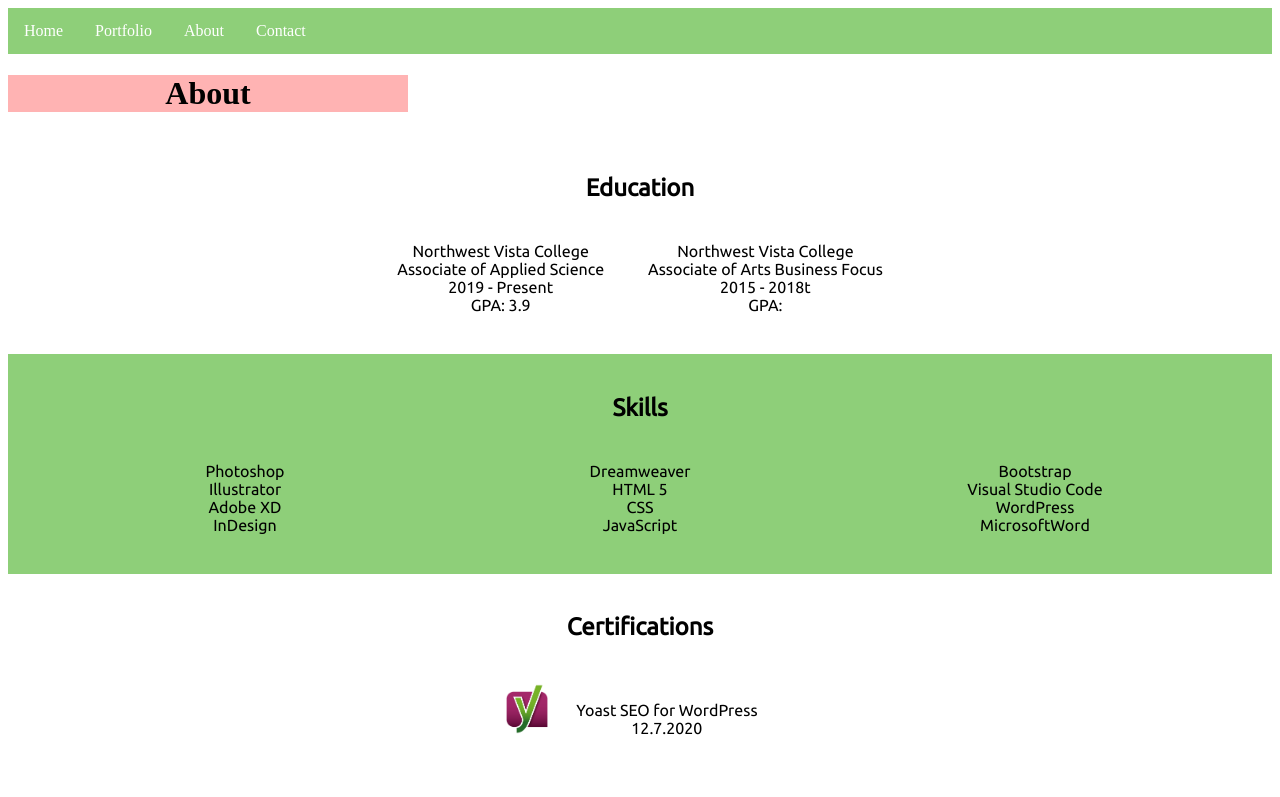
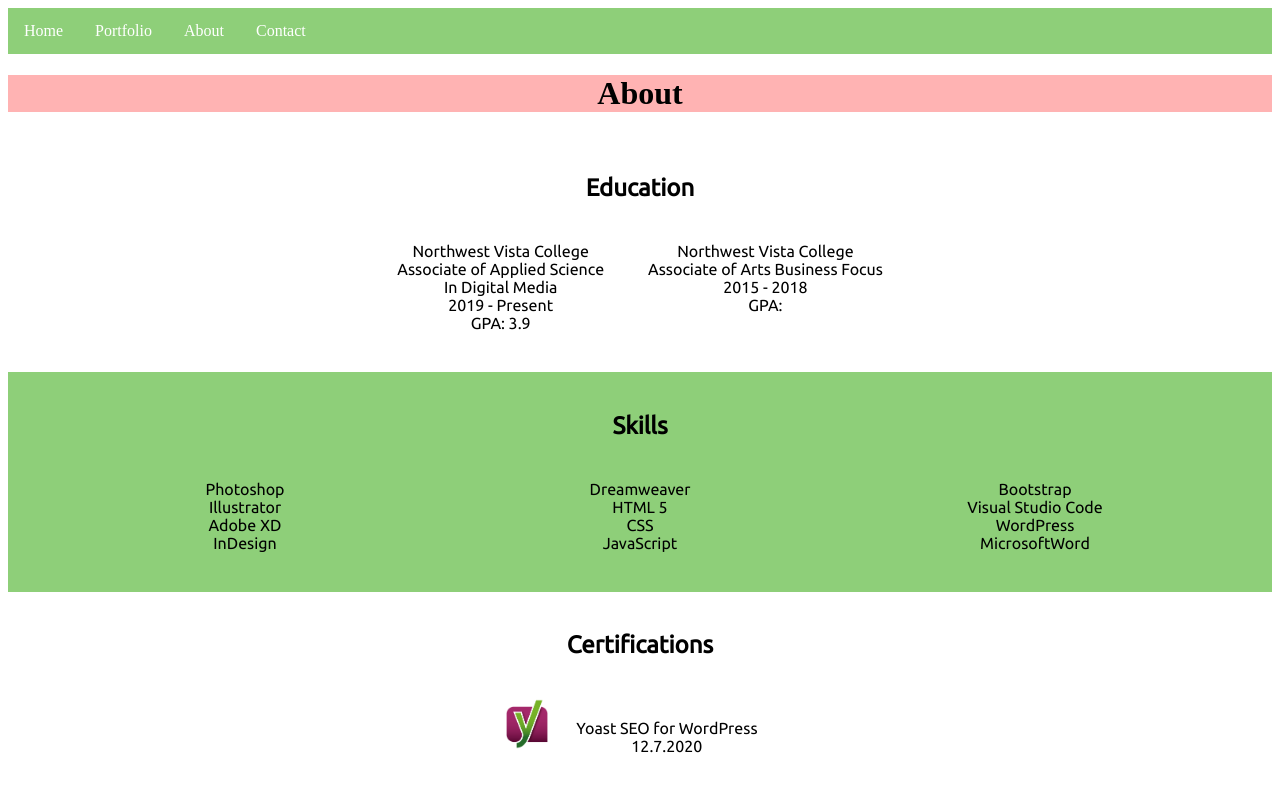
Before and after one commit to Alesspop/AlessandraCPortfolio.github.io, a plain HTML site: page about.html in a window 1280 px wide. Shown: the top 797 px of the page. Drawn offline with Linux system fonts and the light colour scheme.

Commit message:
h1 full width, fix typos, align top

```diff
--- a/about.html
+++ b/about.html
@@ -23,12 +23,13 @@
           <h2>Education</h2>
           <p>Northwest Vista College <br>
             Associate of Applied Science <br>
+            In Digital Media <br>
             2019 - Present<br>
             GPA: 3.9
         </p>
             <p>Northwest Vista College <br>
               Associate of Arts Business Focus <br>
-              2015 - 2018t<br>
+              2015 - 2018<br>
               GPA:
           </p>
       </section>
--- a/styles.scss
+++ b/styles.scss
@@ -74,7 +74,7 @@ article {
 h1 {
     background-color: $secondary-color;
     color: black;
-    width: 400px;
+    width: 100%;
     text-align: center;
 }
 
@@ -87,6 +87,8 @@ h2 {
 p {
     display: inline-block;
     margin: 20px;
+    vertical-align: top;
+
 }
 
 .footer-logos {
```
Also changed, not shown: portfolio.html (+1 -1 lines), styles.css, 1 other file.
